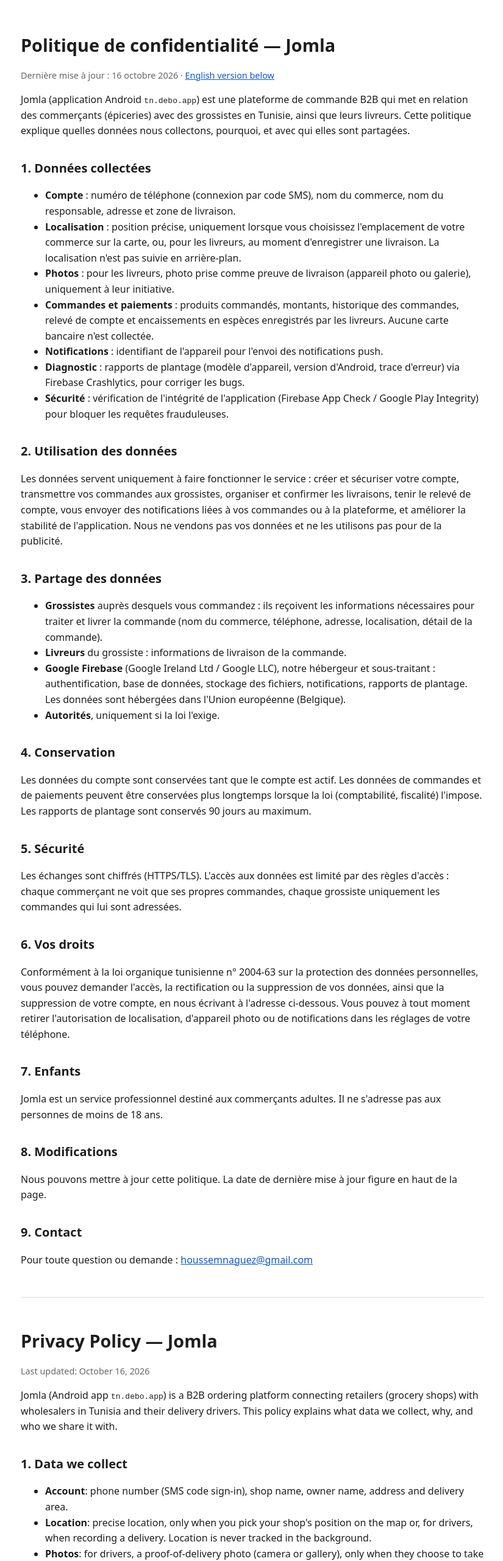
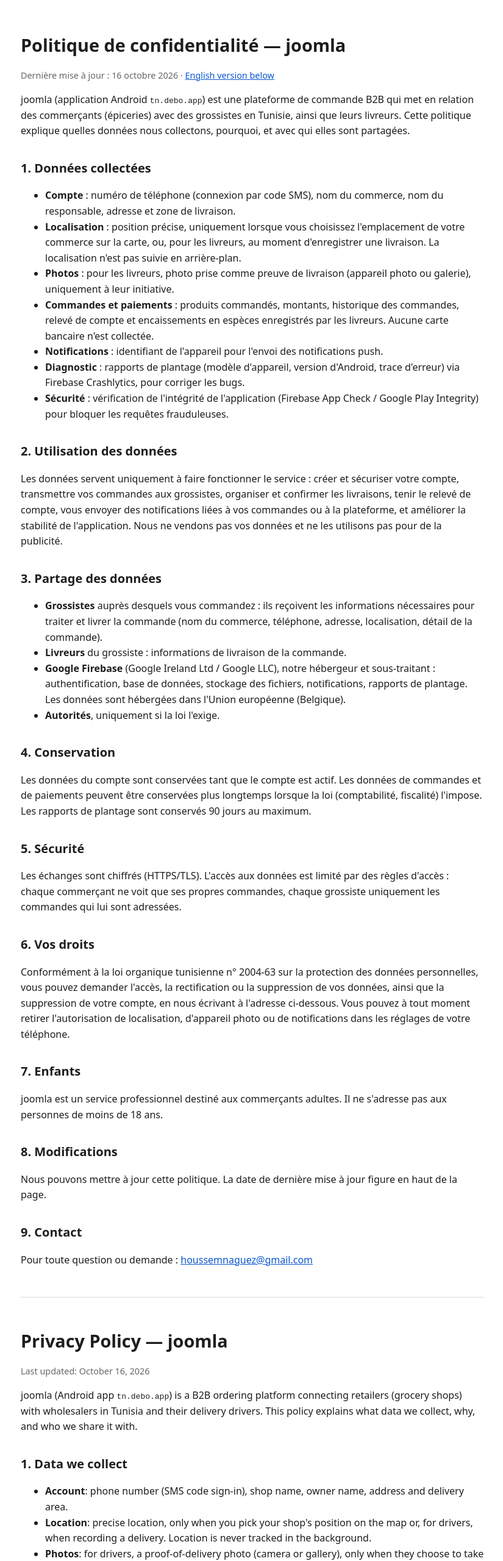
Before and after one commit to houssemng/jomla-privacy, a plain HTML site: page index.html in a window 1280 px wide. Shown: the top 2560 px of the page at 61% size, without its empty margins (226-1051 px from the left). Drawn offline with Linux system fonts and the light colour scheme.

Commit message:
Correct capitalization of 'Jomla' to 'joomla'

```diff
--- a/index.html
+++ b/index.html
@@ -3,7 +3,7 @@
 <head>
 <meta charset="utf-8">
 <meta name="viewport" content="width=device-width, initial-scale=1">
-<title>Jomla — Politique de confidentialité / Privacy Policy</title>
+<title>joomla — Politique de confidentialité / Privacy Policy</title>
 <style>
   body { font-family: system-ui, -apple-system, "Segoe UI", Roboto, sans-serif; max-width: 760px; margin: 0 auto; padding: 32px 16px 64px; line-height: 1.6; color: #1d1d1f; background: #fff; }
   h1 { font-size: 1.8rem; margin-bottom: 4px; }
@@ -15,10 +15,10 @@
 </head>
 <body>
 
-<h1>Politique de confidentialité — Jomla</h1>
+<h1>Politique de confidentialité — joomla</h1>
 <p class="muted">Dernière mise à jour : 16 octobre 2026 · <a href="#en">English version below</a></p>
 
-<p>Jomla (application Android <code>tn.debo.app</code>) est une plateforme de commande B2B qui met en relation des commerçants (épiceries) avec des grossistes en Tunisie, ainsi que leurs livreurs. Cette politique explique quelles données nous collectons, pourquoi, et avec qui elles sont partagées.</p>
+<p>joomla (application Android <code>tn.debo.app</code>) est une plateforme de commande B2B qui met en relation des commerçants (épiceries) avec des grossistes en Tunisie, ainsi que leurs livreurs. Cette politique explique quelles données nous collectons, pourquoi, et avec qui elles sont partagées.</p>
 
 <h2>1. Données collectées</h2>
 <ul>
@@ -52,7 +52,7 @@
 <p>Conformément à la loi organique tunisienne n° 2004-63 sur la protection des données personnelles, vous pouvez demander l'accès, la rectification ou la suppression de vos données, ainsi que la suppression de votre compte, en nous écrivant à l'adresse ci-dessous. Vous pouvez à tout moment retirer l'autorisation de localisation, d'appareil photo ou de notifications dans les réglages de votre téléphone.</p>
 
 <h2>7. Enfants</h2>
-<p>Jomla est un service professionnel destiné aux commerçants adultes. Il ne s'adresse pas aux personnes de moins de 18 ans.</p>
+<p>joomla est un service professionnel destiné aux commerçants adultes. Il ne s'adresse pas aux personnes de moins de 18 ans.</p>
 
 <h2>8. Modifications</h2>
 <p>Nous pouvons mettre à jour cette politique. La date de dernière mise à jour figure en haut de la page.</p>
@@ -62,10 +62,10 @@
 
 <hr>
 
-<h1 id="en">Privacy Policy — Jomla</h1>
+<h1 id="en">Privacy Policy — joomla</h1>
 <p class="muted">Last updated: October 16, 2026</p>
 
-<p>Jomla (Android app <code>tn.debo.app</code>) is a B2B ordering platform connecting retailers (grocery shops) with wholesalers in Tunisia and their delivery drivers. This policy explains what data we collect, why, and who we share it with.</p>
+<p>joomla (Android app <code>tn.debo.app</code>) is a B2B ordering platform connecting retailers (grocery shops) with wholesalers in Tunisia and their delivery drivers. This policy explains what data we collect, why, and who we share it with.</p>
 
 <h2>1. Data we collect</h2>
 <ul>
@@ -99,7 +99,7 @@
 <p>Under Tunisian Organic Law No. 2004-63 on personal data protection, you can request access to, correction or deletion of your data, and deletion of your account, by writing to the address below. You can revoke location, camera or notification permissions at any time in your phone's settings.</p>
 
 <h2>7. Children</h2>
-<p>Jomla is a professional service for adult business owners and is not directed at anyone under 18.</p>
+<p>joomla is a professional service for adult business owners and is not directed at anyone under 18.</p>
 
 <h2>8. Changes</h2>
 <p>We may update this policy; the last-updated date at the top of the page shows the latest revision.</p>
```
